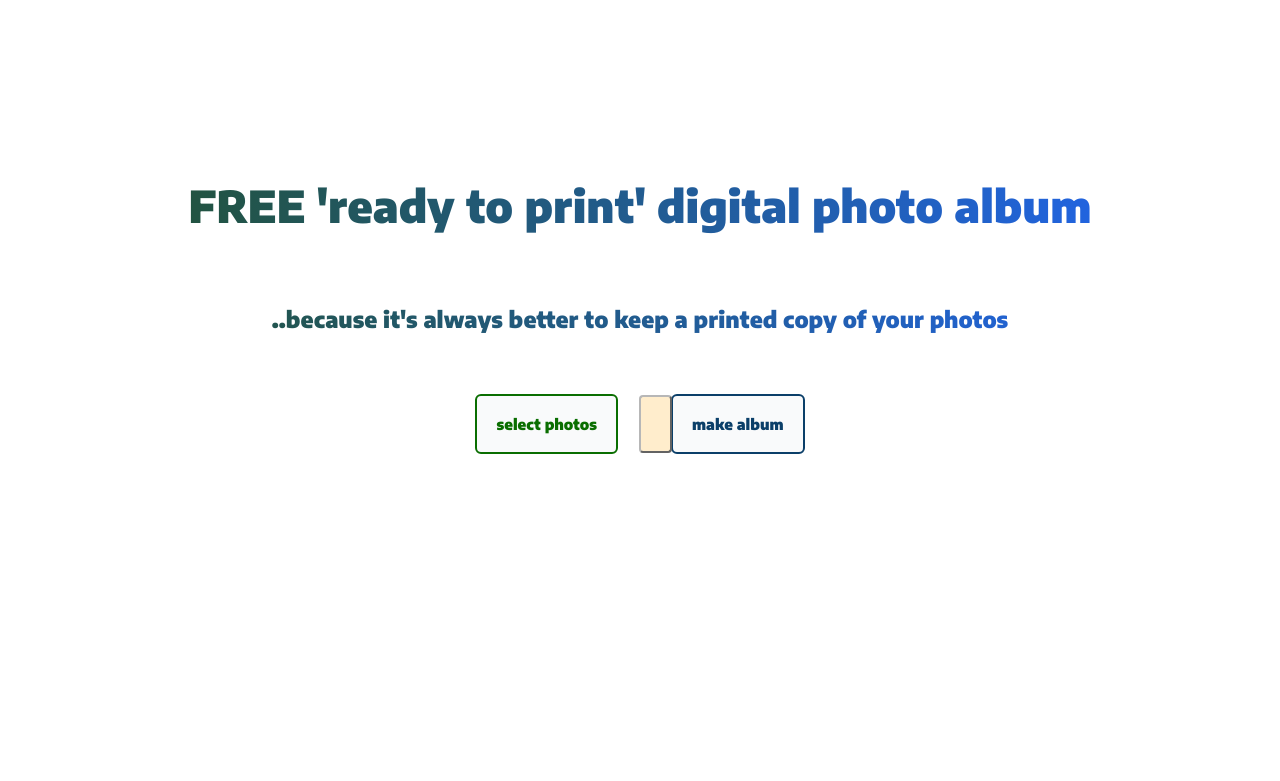
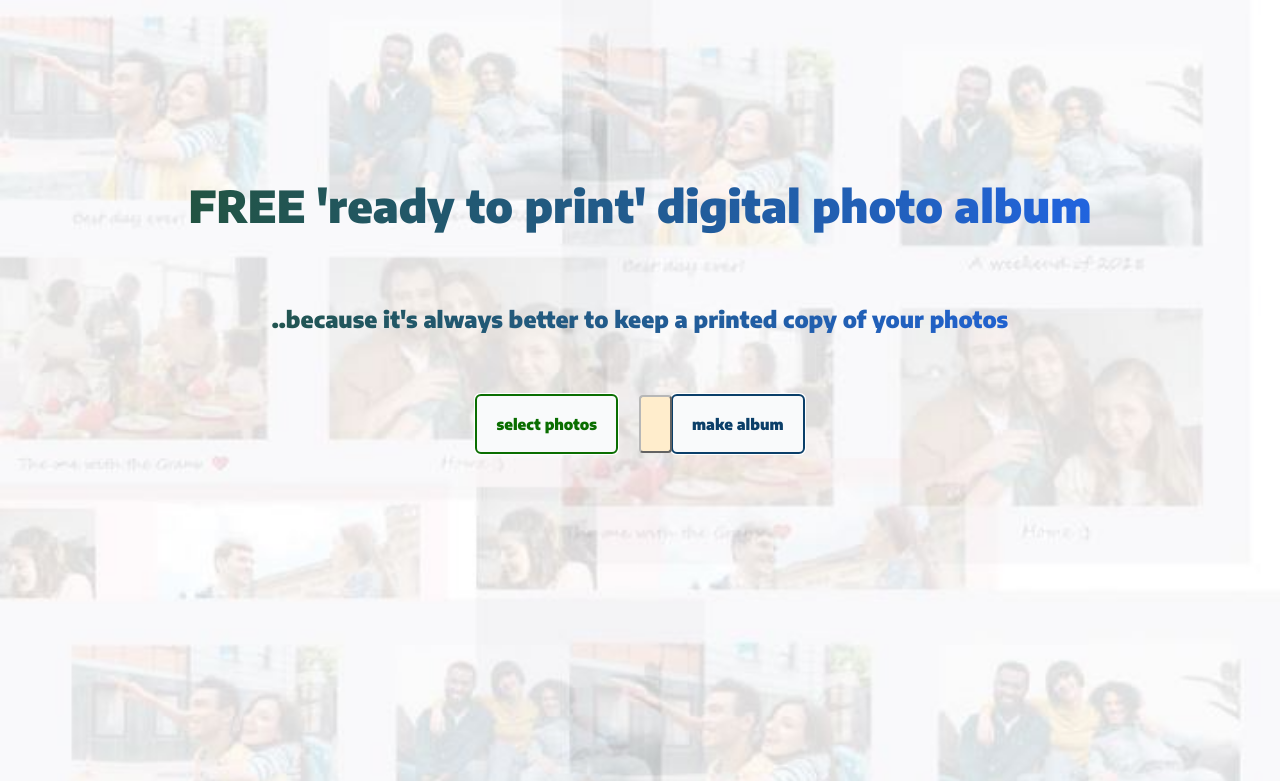
Before and after one commit to edwinvarghese4442/makingalbum_source, a React (Create React App) app: page / in a window 1280 px wide. Shown: the top 781 px of the page. Built offline with nearby package versions, Linux system fonts and the light colour scheme.

Commit message:
Update App.css

```diff
--- a/src/App.css
+++ b/src/App.css
@@ -7,14 +7,12 @@
 
 .background {
 
-  /* background-image: url('./images/main5.png'); */
+  background-image: url('./images/main5.png');
   position: relative;
   background-size: cover;
   justify-content: center;
-  /* margin-left: auto; */
-  /* margin-right: auto; */
-  /* display: list-item; */
-  /* position: relative; */
+  width: 100vw;
+  overflow-x: hidden;
 
  }
 
```
